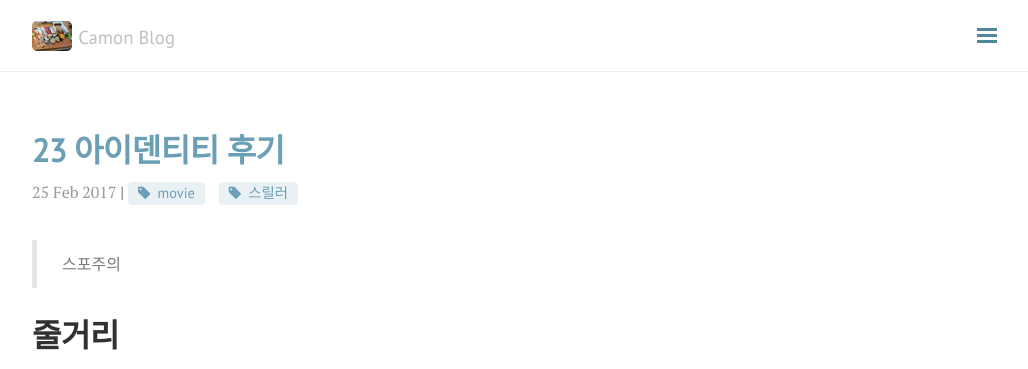
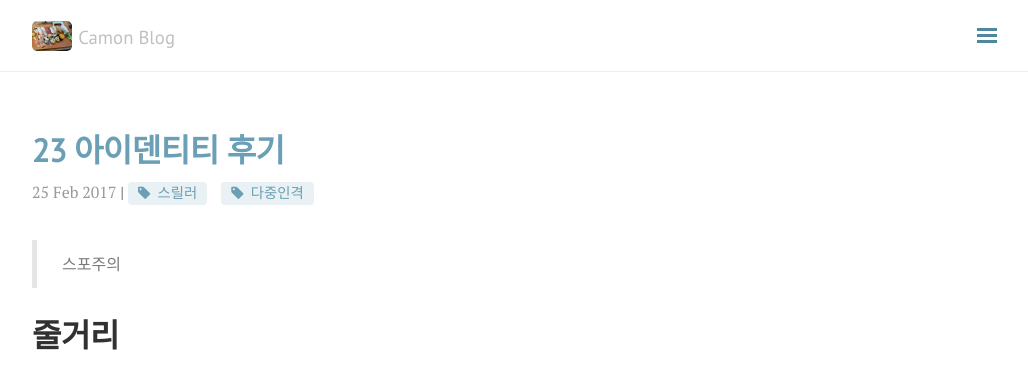
Before and after one commit to camon85/camon85.github.io, a Jekyll site: the page built from _posts/2017-02-25-identity.md, in a window 1280 px wide and 1371 px high. Shown: the top 369 px of the window, without its empty margins (248-1276 px from the left). Built offline with Jekyll 4.4.1, drawn with Linux system fonts in a browser that asks for light colours; nearby versions of some CDN libraries; comment, search, counter and statistics services are not loaded.

Commit message:
카테고리 변경

```diff
--- a/_posts/2017-02-25-identity.md
+++ b/_posts/2017-02-25-identity.md
@@ -1,8 +1,8 @@
 ---
 layout: post
 title: 23 아이덴티티 후기
-category: movies
-tags: [movie, 스릴러]
+category: 영화
+tags: [스릴러, 다중인격]
 ---
 
 > 스포주의
```
